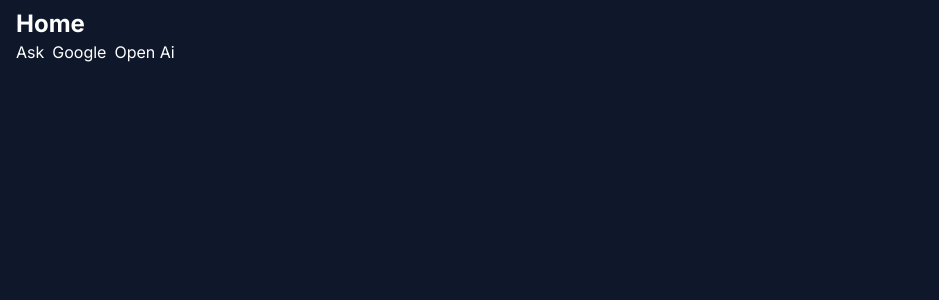
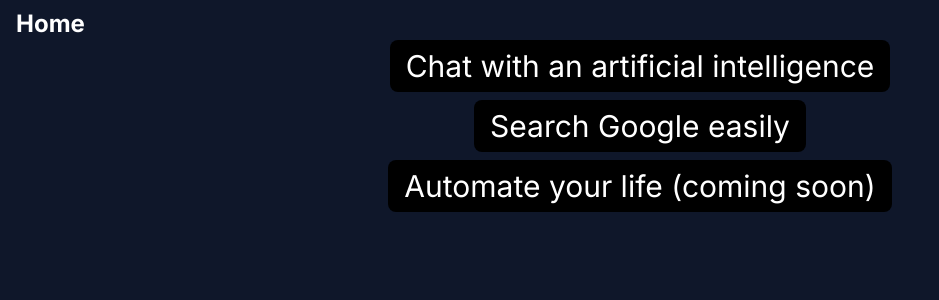
Before and after one commit to elbasel/loki, a Next.js app: page / in a window 1280 px wide. Shown: the top 300 px of the page, without its empty margins (0-939 px from the left). Built offline with nearby package versions, Linux system fonts and the light colour scheme.

Commit message:
Minor style changes

```diff
--- a/app/page.tsx
+++ b/app/page.tsx
@@ -1,19 +1,21 @@
 import Link from "next/link";
+
+const linkStyles =
+  "bg-black border-blue-700 hover:bg-white hover:text-black transition-all text-3xl w-fit px-4 py-2 mx-auto rounded-lg";
 
 export default function Home() {
   return (
     <main>
       <h1>Home</h1>
-      <ul className="flex gap-2">
-        <Link className="navLink" href="/ask">
-          Ask
+      <ul className="flex flex-col gap-2">
+        <Link className={linkStyles} href="/open-ai">
+          Chat with an artificial intelligence
         </Link>
-        <Link className="navLink" href="/google">
-          Google
+        <Link className={linkStyles} href="/google">
+          Search Google easily
         </Link>
-        <Link className="navLink" href="/open-ai">
-          Open Ai
-        </Link>
+
+        <p className={linkStyles}>Automate your life (coming soon)</p>
       </ul>
     </main>
   );
```
